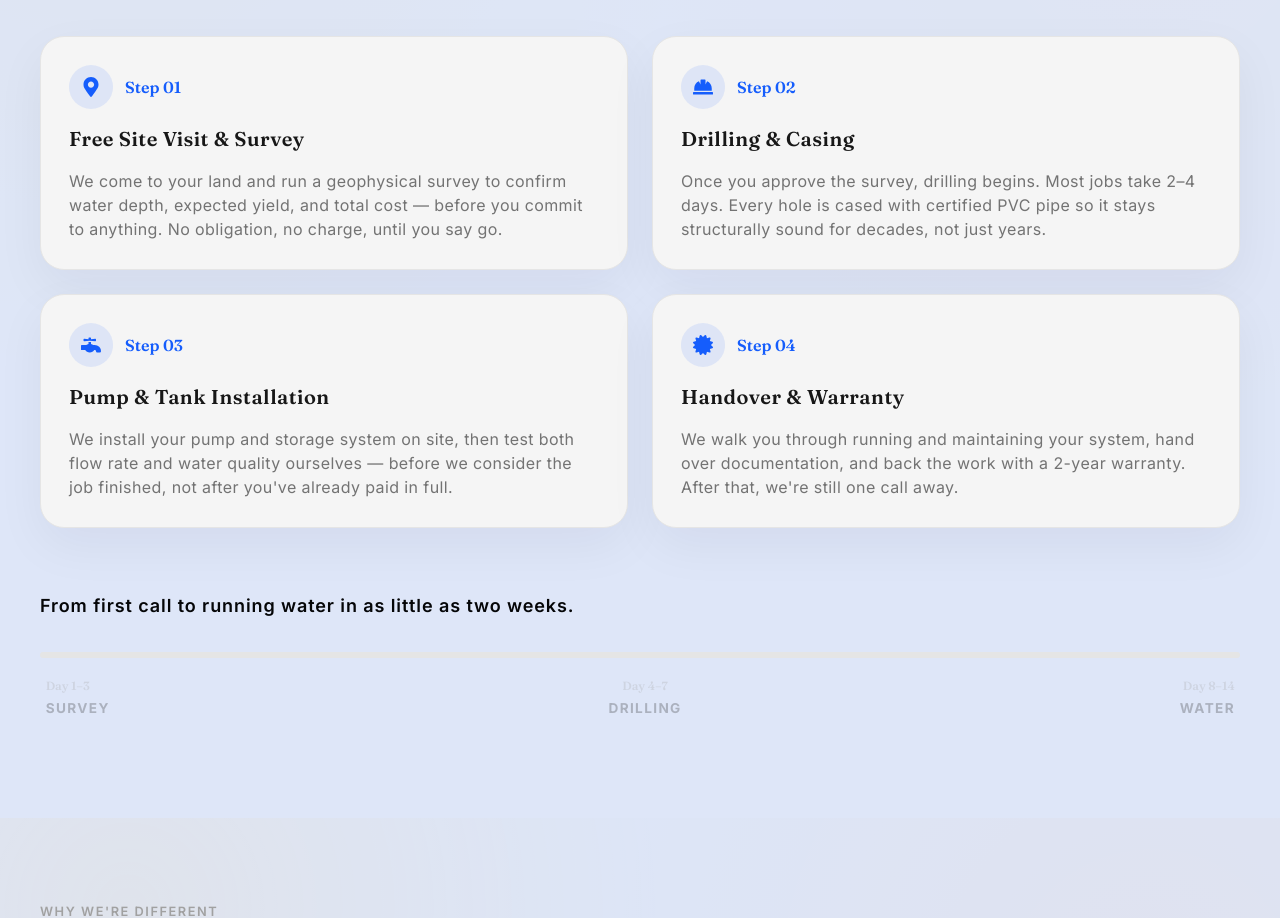
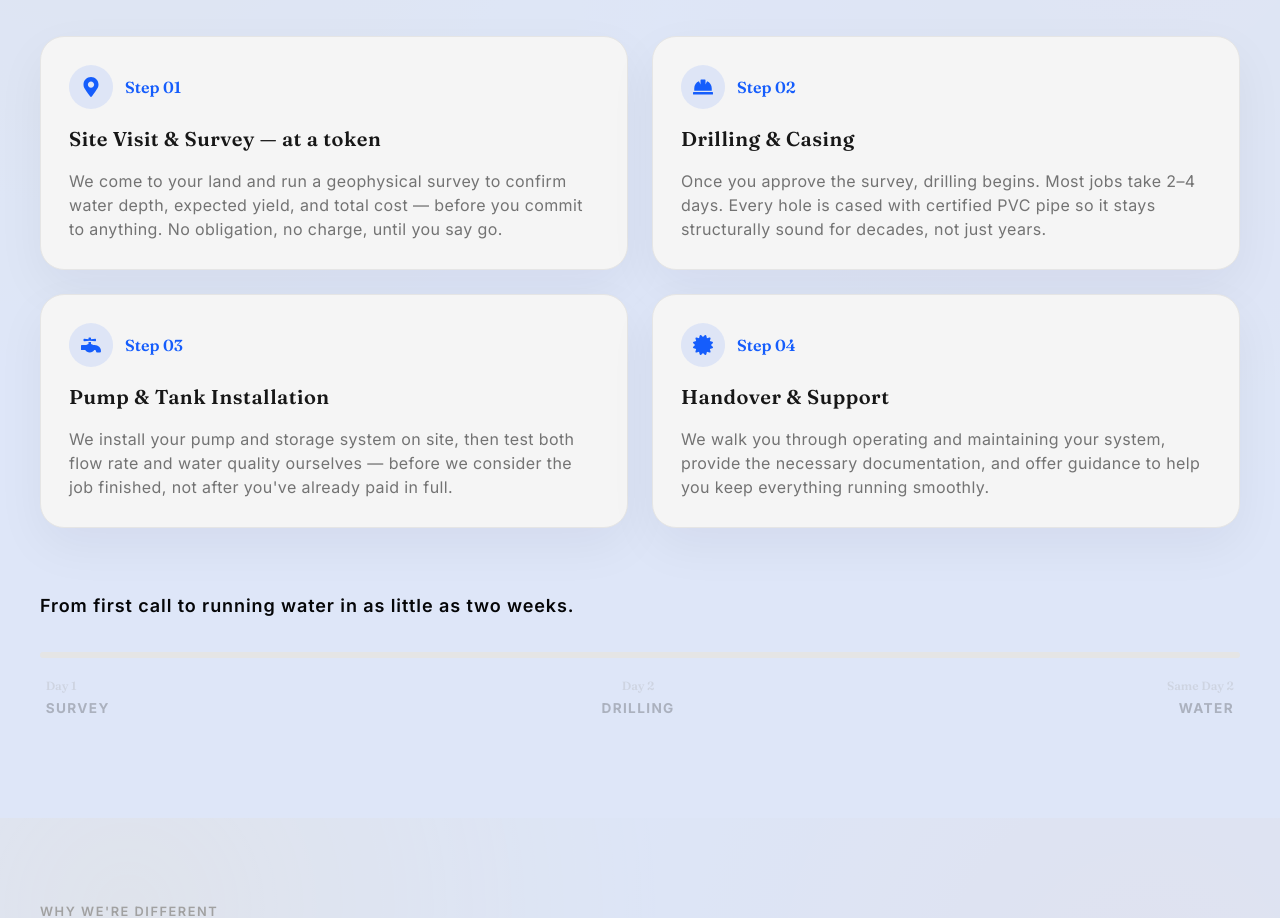
Before and after one commit to DubemUmeh/Mega-Resources, a Next.js app: page /about-us in a window 1280 px wide. Shown: the part 2700-3618 px from the top of the page. Built offline with nearby package versions, Linux system fonts and the light colour scheme.

Commit message:
Update how-it-works.tsx

```diff
--- a/app/about-us/_components/how-it-works.tsx
+++ b/app/about-us/_components/how-it-works.tsx
@@ -18,7 +18,7 @@ if (typeof window !== "undefined") {
 const steps = [
   {
     num: "01",
-    title: "Free Site Visit & Survey",
+    title: "Site Visit & Survey — at a token",
     desc: "We come to your land and run a geophysical survey to confirm water depth, expected yield, and total cost — before you commit to anything. No obligation, no charge, until you say go.",
     icon: FaMapMarkerAlt,
   },
@@ -36,16 +36,16 @@ const steps = [
   },
   {
     num: "04",
-    title: "Handover & Warranty",
-    desc: "We walk you through running and maintaining your system, hand over documentation, and back the work with a 2-year warranty. After that, we're still one call away.",
+    title: "Handover & Support",
+    desc: "We walk you through operating and maintaining your system, provide the necessary documentation, and offer guidance to help you keep everything running smoothly.",
     icon: FaCertificate,
   },
 ];
 
 const timelineStops = [
-  { day: "Day 1–3", label: "Survey", fraction: 3 / 14 },
-  { day: "Day 4–7", label: "Drilling", fraction: 7 / 14 },
-  { day: "Day 8–14", label: "Water", fraction: 14 / 14 },
+  { day: "Day 1", label: "Survey", fraction: 5 / 14 },
+  { day: "Day 2", label: "Drilling", fraction: 9 / 14 },
+  { day: "Same Day 2", label: "Water", fraction: 14 / 14 },
 ];
 
 const BG_GLOW =
```
